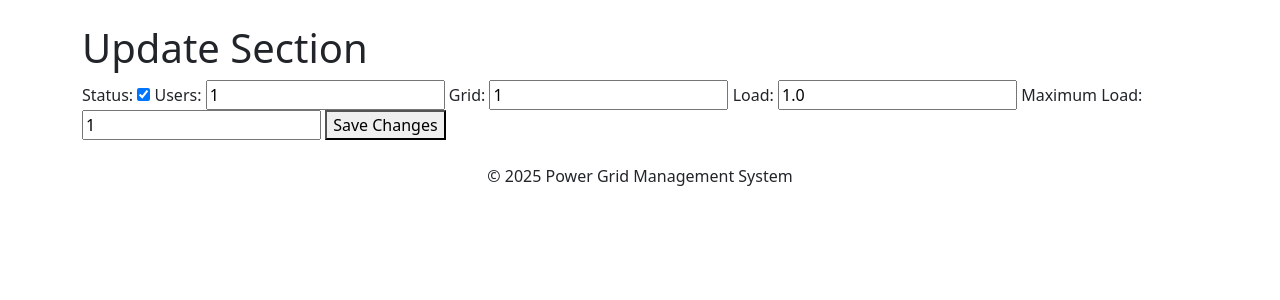
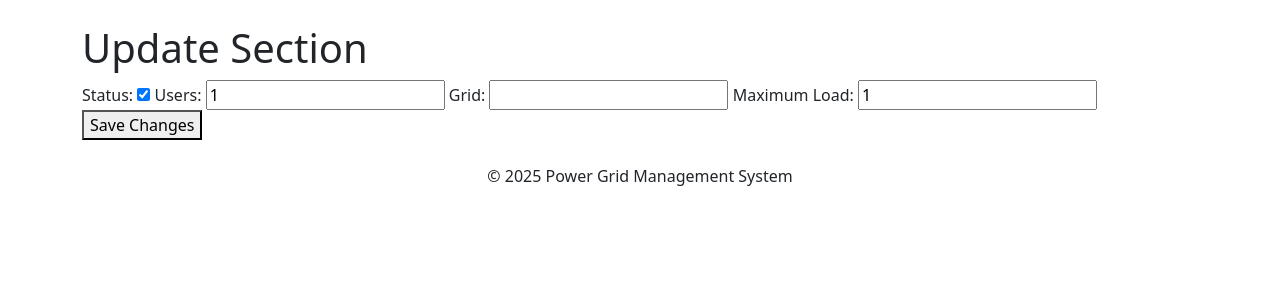
Before and after one commit to manucmadhu/Main-Project, a Django app: page /sections/1/update/ in a window 1280 px wide. Shown: the part 56-356 px from the top of the page. Run offline with Django 5.2, Linux system fonts and the light colour scheme; tables that the repository leaves empty hold one stand-in row (values such as "Sample post"); parts of the project's set-up code (start-up, migrations or seed data) failed here and were passed over.

Commit message:
sections backend modification

```diff
--- a/admin_panel/views.py
+++ b/admin_panel/views.py
@@ -1,6 +1,6 @@
 from django.shortcuts import render, redirect,get_object_or_404
 from users import models as user_model
-from django.db.models import F
+from django.db.models import F,Sum
 # Create your views here.
 from django.http import JsonResponse
 
@@ -25,11 +25,15 @@
     if request.method == 'POST':
         # Update fields with data from the form
         activity_status = request.POST.get('activity_status', 'off')  # Default to 'off' if not provided
-        section.grids = request.POST.get('grids', section.grids)
+        # section.grids = request.POST.get('grids', section.grids)
         section.users = int(request.POST.get('users', section.users))  # Convert to int
-        section.load = int(request.POST.get('load', section.load))  # Convert to int
+        # section.load = int(request.POST.get('load', section.load))  # Convert to int
         section.max_load = int(request.POST.get('max_load', section.max_load))  # Convert to int
+        section.users=user_model.bear.objects.filter(section=section.uuid).count()
+        total_usage_difference = user_model.bear.objects.filter(section=section.uuid).annotate(usage_diff=F('current_usage') - F('past_usage')).aggregate(total_usage_diff=Sum('usage_diff'))['total_usage_diff']
 
+# Assign the calculated value to the section's load
+        section.load = total_usage_difference if total_usage_difference is not None else 0
         # Logic for updating activity status and related fields
         if activity_status.lower() == 'off':
             section.activity_status = False
@@ -89,10 +93,12 @@
         grid1 = request.POST.get('grid1',generator.grid1)
         grid2 = request.POST.get('grid2',generator.grid2)
         if generator.grid1 != grid1 :
+            grid_off(grid1)
             newgrid=get_object_or_404(user_model.grid,uuid=grid1)
             generator.grid1=grid1
             generator.grid1power=newgrid.load
         if generator.grid2 != grid2 :
+            grid_off(grid2)
             newgrid=get_object_or_404(user_model.grid,uuid=grid2)
             generator.grid2=grid2
             generator.grid2power=newgrid.load
--- a/templates/generators.html
+++ b/templates/generators.html
@@ -25,6 +25,8 @@
                 <p><strong>Status:</strong> {{ generator.activity_status }}</p>
                 <p><strong>Power Produced:</strong> {{ generator.current_production }}</p>
                 <p><strong>Peak Capacity:</strong> {{ generator.peak_capacity }}</p>
+                <p><strong>Grid 1:</strong> {{ generator.grid_1 }}</p>
+                <p><strong>Grid 2:</strong> {{ generator.grid_2}}</p>
                 <a href="{% url 'update_generator' generator_id=generator.uuid %}">Edit Generator</a>
             </div>
         {% else %}
--- a/templates/update_sections.html
+++ b/templates/update_sections.html
@@ -16,10 +16,8 @@
         <label for="users">Users:</label>
         <input type="number" name="users" value="{{ section.users}}" required>
 
-        <label for="Grids">Grid:</label>
+        <label for="Grid Id">Grid:</label>
         <input type="number" name="grids" value="{{ section.grids }}" required>
-        <label for="load">Load:</label>
-        <input type="number" name="load" value="{{ section.load}}" required>
 
         <label for="max_load">Maximum Load:</label>
         <input type="number" name="max_load" value="{{ section.max_load }}" required>
--- a/users/models.py
+++ b/users/models.py
@@ -21,6 +21,7 @@
     profile_pic = models.CharField(max_length=500, blank=True, null=True)
     email = models.EmailField(max_length=255, blank=True, null=True,unique=True)
     current_usage = models.IntegerField(default=0, blank=True, null=True)
+    past_usage =models.IntegerField(default=0,blank=True ,null=True)
     avg_usage = models.IntegerField(default=0, blank=True, null=True)
     bill_amount = models.IntegerField(default=0, blank=True, null=True)
     pending = models.IntegerField(default=0, blank=True, null=True)
@@ -54,7 +55,7 @@
 class section(models.Model):
     uuid = models.CharField(primary_key=True, max_length=50)
     activity_status = models.BooleanField(default=True)
-    grids = models.IntegerField(default=0)
+    grids = models.CharField(max_length=50)
     users = models.IntegerField(default=0)
     load = models.FloatField(default=0)
     max_load=models.IntegerField(default=0)
```
Also changed, not shown: templates/update_generator.html (+5 -11 lines).
